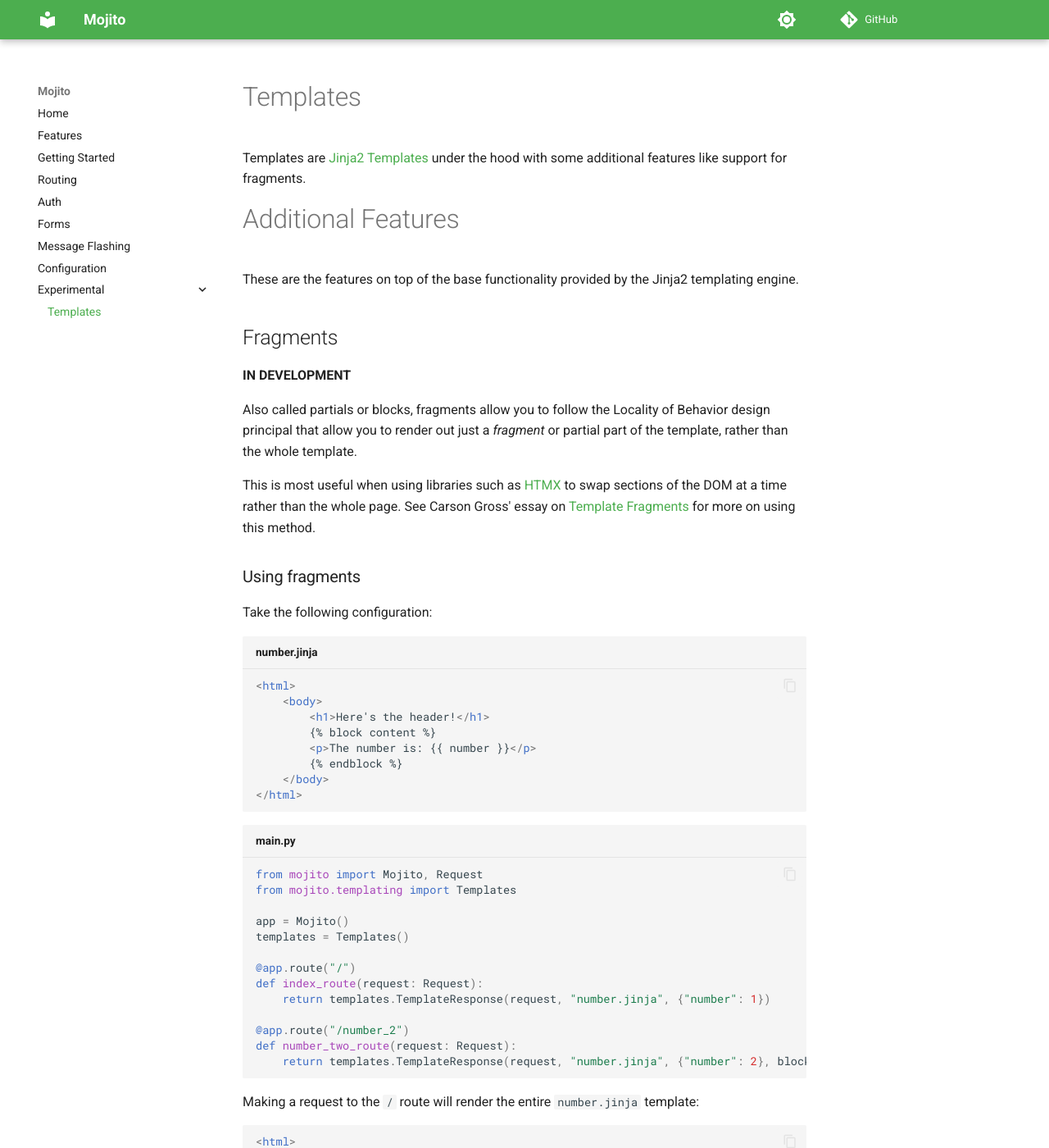
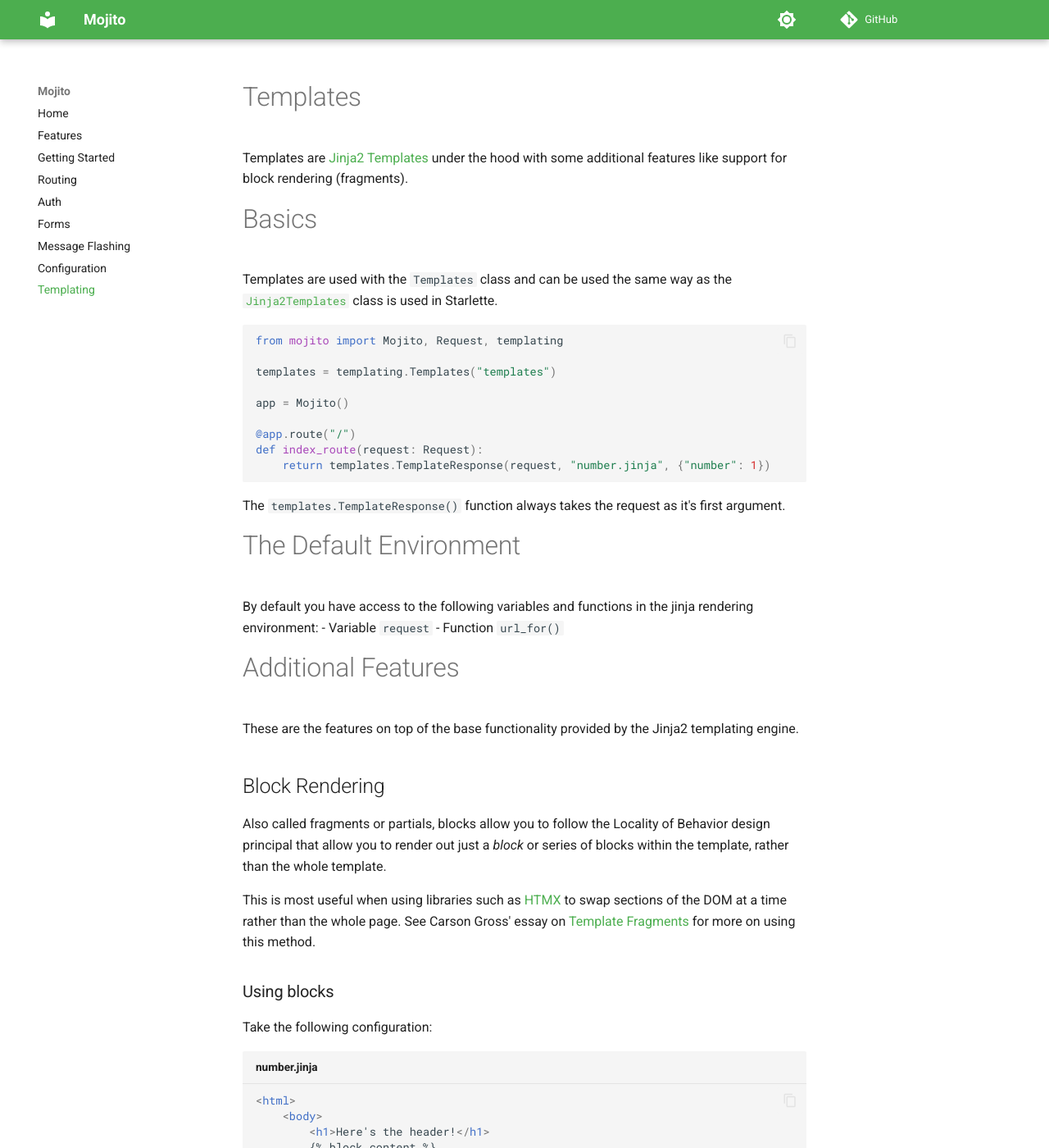
Before and after one commit to abauman97/Mojito, an MkDocs documentation site: the page built from docs/docs/templating.md, in a window 1280 px wide and 1400 px high. Shown: the whole window at 82% size. Built offline with MkDocs 1.6.1 and Material for MkDocs 9.7.7, drawn with Linux system fonts in a browser that asks for light colours; comment, search, counter and statistics services are not loaded; some of the changed text lies outside the part shown.

Commit message:
feat(templating): Allow block (fragment) rendering natively

````diff
--- a/docs/docs/templates.md
+++ b/docs/docs/templating.md
@@ -1,17 +1,37 @@
 # Templates
-Templates are [Jinja2 Templates](https://jinja.palletsprojects.com/en/stable/templates/) under the hood with some additional features like support for fragments.
+Templates are [Jinja2 Templates](https://jinja.palletsprojects.com/en/stable/templates/) under the hood with some additional features like support for block rendering (fragments).
+
+# Basics
+Templates are used with the `Templates` class and can be used the same way as the [`Jinja2Templates`](https://www.starlette.io/templates/) class is used in Starlette.
+
+```py
+from mojito import Mojito, Request, templating
+
+templates = templating.Templates("templates")
+
+app = Mojito()
+
+@app.route("/")
+def index_route(request: Request):
+    return templates.TemplateResponse(request, "number.jinja", {"number": 1})
+```
+
+The `templates.TemplateResponse()` function always takes the request as it's first argument.
+
+# The Default Environment
+By default you have access to the following variables and functions in the jinja rendering environment:
+ - Variable `request`
+ - Function `url_for()`
 
 # Additional Features
 These are the features on top of the base functionality provided by the Jinja2 templating engine.
 
-## Fragments
-**IN DEVELOPMENT**
-
-Also called partials or blocks, fragments allow you to follow the Locality of Behavior design principal that allow you to render out just a *fragment* or partial part of the template, rather than the whole template.
+## Block Rendering
+Also called fragments or partials, blocks allow you to follow the Locality of Behavior design principal that allow you to render out just a *block* or series of blocks within the template, rather than the whole template.
 
 This is most useful when using libraries such as [HTMX](https://htmx.org/) to swap sections of the DOM at a time rather than the whole page. See Carson Gross' essay on [Template Fragments](https://htmx.org/essays/template-fragments/) for more on using this method.
 
-### Using fragments
+### Using blocks
 Take the following configuration:
 ```html title="number.jinja"
 <html>
@@ -55,8 +75,11 @@
 <p>The number is: 2</p>
 ```
 
-#### Rendering multiple fragments
+### Rendering multiple blocks
 Multiple fragments can be returned by passing a list of block names to the `block` argument of the TemplateResponse. This will render each of the named blocks and concatenate them into a single response. This enables easier [out-of-band updates](https://htmx.org/attributes/hx-swap-oob/) with HTMX.
 
 #### Credits
-This implementation was based off of the [jinja2-fragments](https://github.com/sponsfreixes/jinja2-fragments) library.
+This block rendering implementation was based off of the [jinja2-fragments](https://github.com/sponsfreixes/jinja2-fragments) library.
+
+# Futher Customizing the Jinja2 Environment
+The environment can be customized further in the same way it can for [Starlette's Jinja2Templates](https://www.starlette.io/templates/).
--- a/docs/mkdocs.yml
+++ b/docs/mkdocs.yml
@@ -47,5 +47,4 @@
   - Forms: forms.md
   - Message Flashing: message_flashing.md
   - Configuration: configuration.md
-  - Experimental:
-    - templates.md
+  - Templating: templating.md
````
Also changed, not shown: docs/docs/dev/notes.md (added, +30 -0 lines), 4 other files.
